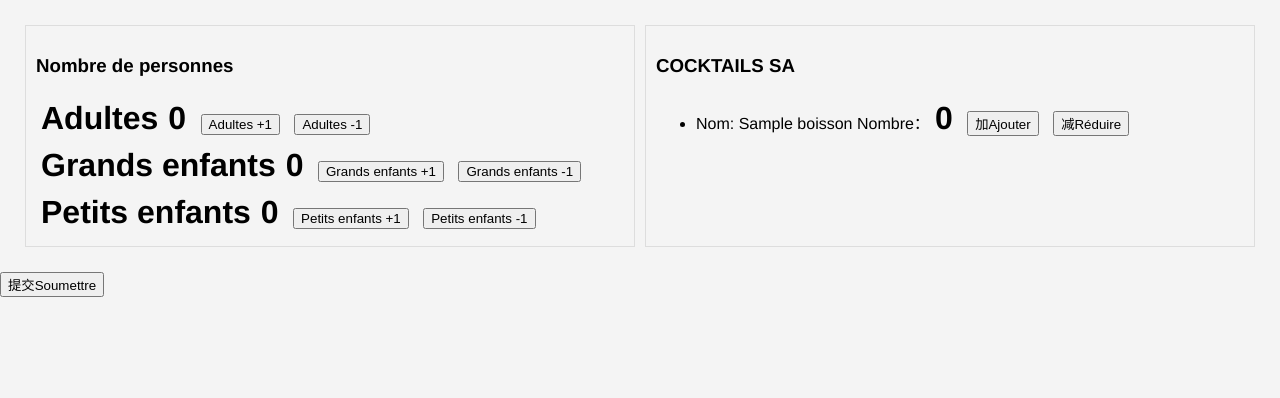
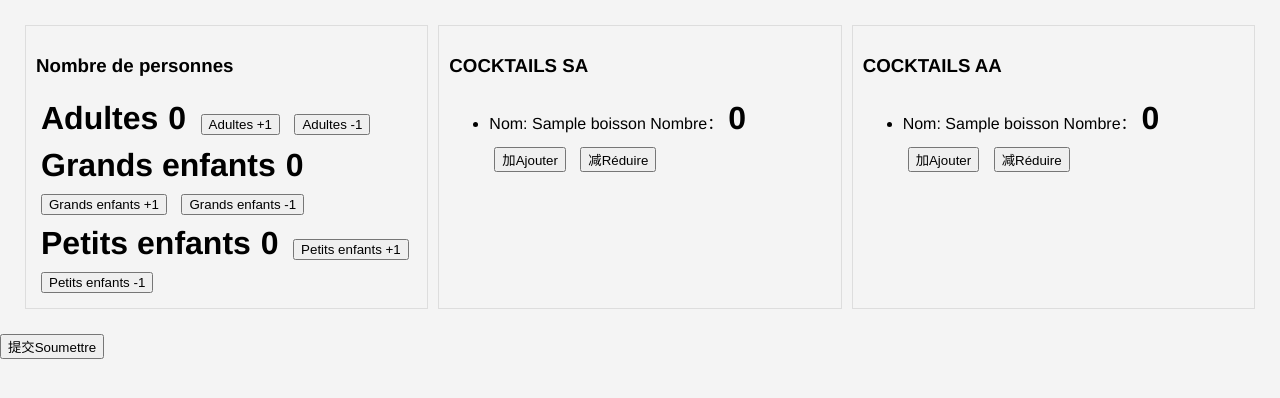
Before and after one commit to ja99ovo/restaurant, a Django app: template restaurant/templates/restaurant/add_order_item.html in a window 1280 px wide. Shown: the top 398 px of the page. Run offline with Django 5.2, Linux system fonts and the light colour scheme; tables that the repository leaves empty hold one stand-in row (values such as "Sample post"); the template is opened without the code that fills it: values that come from a table or form of the project are taken from there, most other values are stand-ins (such as "Sample title", 1, 10 or a date in 2020).

Commit message:
Update add_order_item.html

```diff
--- a/restaurant/templates/restaurant/add_order_item.html
+++ b/restaurant/templates/restaurant/add_order_item.html
@@ -75,6 +75,20 @@
                 {% endfor %}
             </ul>
         </div>
+
+        <div class="section drinks aa">
+            <h3>COCKTAILS AA</h3>
+            <ul>
+                {% for boisson in boissons_aa %}
+                    <li>
+                        Nom: {{ boisson.name }}
+                        Nombre：<h1 id="display_boisson_{{boisson.name}}">0</h1>
+                        <button type="button" onclick="increment('boisson_{{boisson.name}}')">加Ajouter</button>
+                        <button type="button" onclick="decrement('boisson_{{boisson.name}}')">减Réduire</button>
+                    </li>
+                {% endfor %}
+            </ul>
+        </div>
     </div>
 
     <form method="post">
```
